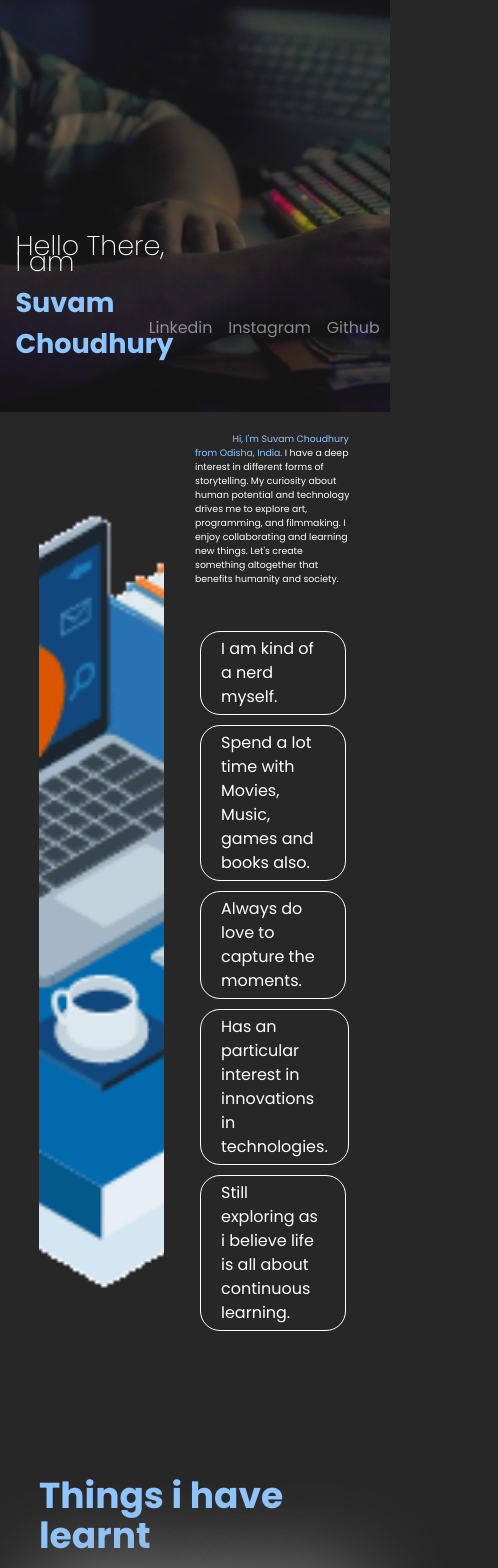
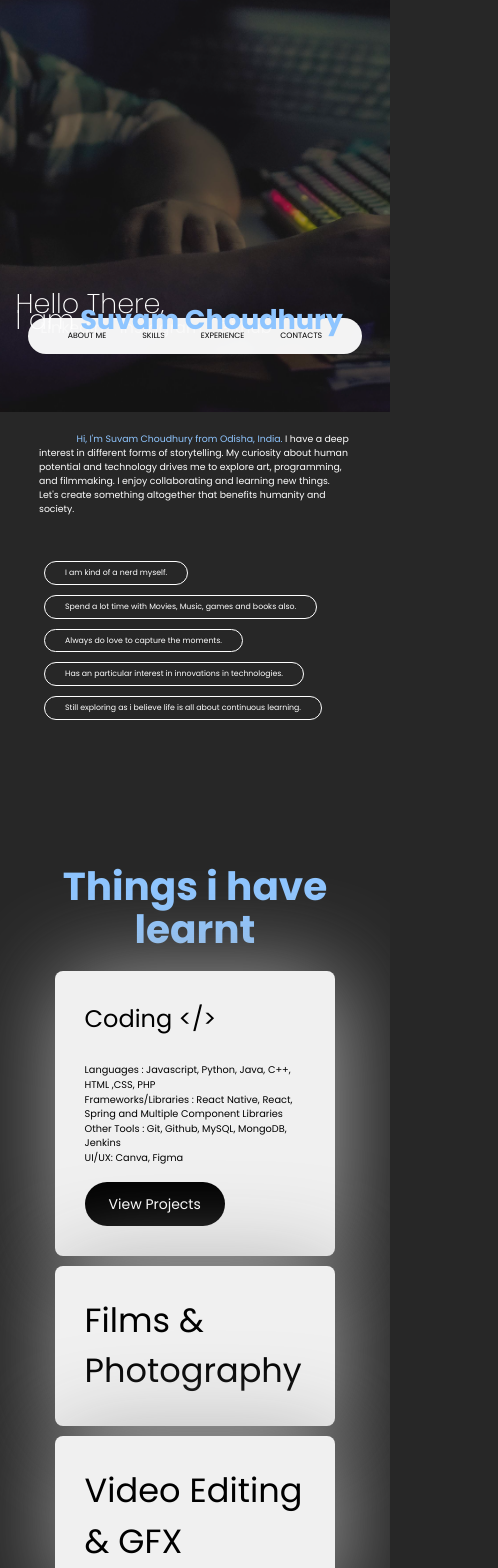
Before and after one commit to nyctophile07/portfolio, a React (Vite) app: page / in a window 390 px wide. Shown: the part 432-2000 px from the top of the page, 498 px wide, since content can reach past the window. Built offline with nearby package versions, Linux system fonts and the light colour scheme.

Commit message:
mobile port

```diff
--- a/src/App.css
+++ b/src/App.css
@@ -89,3 +89,63 @@
   object-position: center;
   height: 40px;
  }
+.nav{
+  top:0;
+}
+#projects{
+  overflow: hidden;
+  flex-direction: column;
+  align-items: center;
+}
+
+ @media (max-width: 400px) {
+  .nav{
+    position: fixed;
+    top: 86vh !important;
+    color: black !important;
+    background-color: white !important;
+    border-radius: 25px;
+    font-size: 2vmin;
+    text-align: center;
+  }
+
+  #projects ul{
+    flex-direction: row;
+  }
+
+  .title {
+    display: flex;
+    flex-direction: column;
+  }
+
+  .heading{
+    font-size: 10vmin !important;
+    text-align:center;
+  }
+
+  .webd, .footerimg {
+    display: none;
+  }
+  .bio_container{
+    width: 100% !important;
+  }
+
+  .skillexpand {
+    display: flex;
+    flex-direction: column;
+    gap:10px !important;
+  }
+
+  .expandable{
+    width: 90% !important;
+    margin: auto;
+  }
+  #projects{
+    width: 100% !important;
+    gap: 20px;
+  }
+  .project-container {
+    width: 90vw !important;
+    border-radius: 20px;
+  }
+}
--- a/src/App.jsx
+++ b/src/App.jsx
@@ -5,7 +5,7 @@ import '@fontsource/poppins/400.css'; // Import Poppins 400 weight (regular)
 import '@fontsource/poppins/700.css'; // Import Poppins 700 weight (bold)
 
 import { motion, useAnimation } from 'framer-motion';
-import Navbar from './components/navbar';
+import Navbar from './components/Navbar';
 import './App.css';
 import Title from './components/Title';
 import Hero from './components/Hero';
@@ -95,9 +95,9 @@ function App() {
         <Bio />
       </motion.section>
       <section id='skillset' className='w-[80vw] m-auto mb-5 py-35 flex flex-col gap-5'>
-        <div><h2 className='text-left text-4xl text-blue-300 font-bold'>Things i have learnt</h2></div>
+        <div><h2 className= 'heading text-left text-4xl text-blue-300 font-bold'>Things i have learnt</h2></div>
 
-        <div className='flex justify-around'>{skillset.map((e, index) => {
+        <div className='skillexpand flex justify-around'>{skillset.map((e, index) => {
           return (<Expandables
             key={index}
             domain={e.domain}
--- a/src/components/Footer.jsx
+++ b/src/components/Footer.jsx
@@ -9,7 +9,7 @@ function Footer() {
     <div className='footer' id='footer'>
         <div className='w-[80vw] m-auto py-15 flex justify-between'>
         <div className="footerdesc">
-        <h2 className='text-[6vmin] py-7 font-[400]'>Let's have a conversation...</h2>
+        <h2 className='heading text-[6vmin] py-7 font-[400]'>Let's have a conversation...</h2>
         <p >Direct message to me:</p>
         <p className='pt-1'><span className='text-2xl font-bold'>@  </span><a href="mailto:suvamchoudhury18@gmail.com"> suvamchoudhury18@gmail.com</a></p>
         <p className='pt-1'><span className='text-2xl font-bold'>🕿  </span> +91 7064114285</p>
--- a/src/components/Navbar.jsx
+++ b/src/components/Navbar.jsx
@@ -4,7 +4,7 @@ import {motion} from 'framer-motion'
 
 function Navbar() {
     return (
-        <nav className="nav top-0 fixed max-w-fit flex justify-center items-center px-10 py-3 rounded-4xl text-white z-10 gap-9 m-6 text-[2.6vmin] backdrop-blur-sm cursor-pointer opacity-95">
+        <nav className="nav fixed max-w-fit flex justify-center items-center px-10 py-3 rounded-4xl text-white z-10 gap-9 m-6 text-[2.6vmin] backdrop-blur-sm cursor-pointer opacity-95">
                 <motion.a whileHover={{ scale: 1.07, opacity:0.7 }} transition={{ duration: 0.3 }} href='#about'>ABOUT ME</motion.a>
                 <motion.a whileHover={{ scale: 1.07, opacity:0.7 }} transition={{ duration: 0.3 }} href='#skillset'>SKILLS</motion.a>
                 <motion.a whileHover={{ scale: 1.07, opacity:0.7 }} transition={{ duration: 0.3 }} href='#experience'>EXPERIENCE</motion.a>
--- a/src/components/Skills.jsx
+++ b/src/components/Skills.jsx
@@ -9,7 +9,7 @@ function Skills(props) {
             color: "#000",
             scale:1.03
             , transition: { duration: 0.2 }}
-         } key={index} className="skill cursor-pointer">{skill}</motion.div>
+         } key={index} className="text-[2vmin] skill cursor-pointer">{skill}</motion.div>
         )
     })
 )}
```
